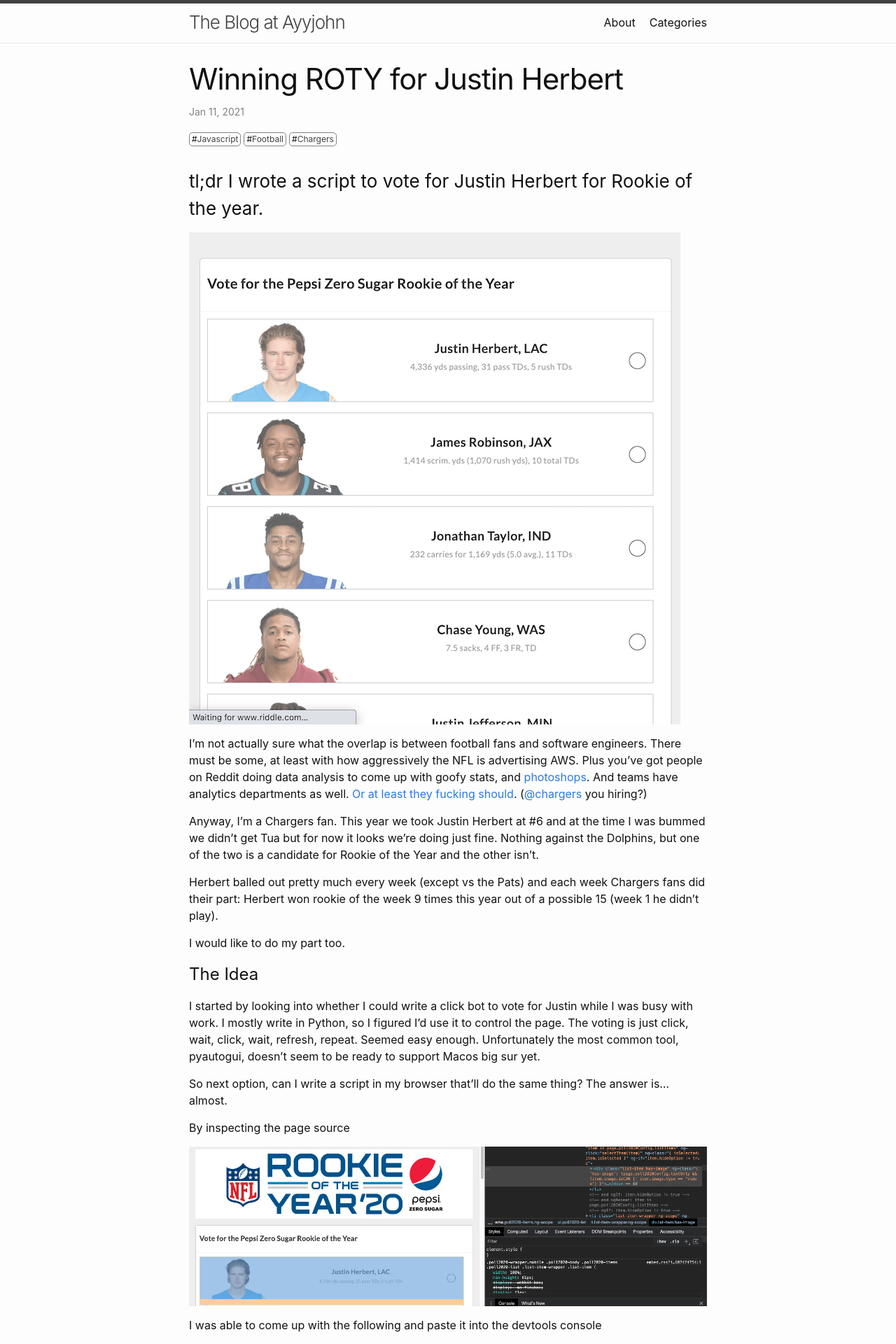
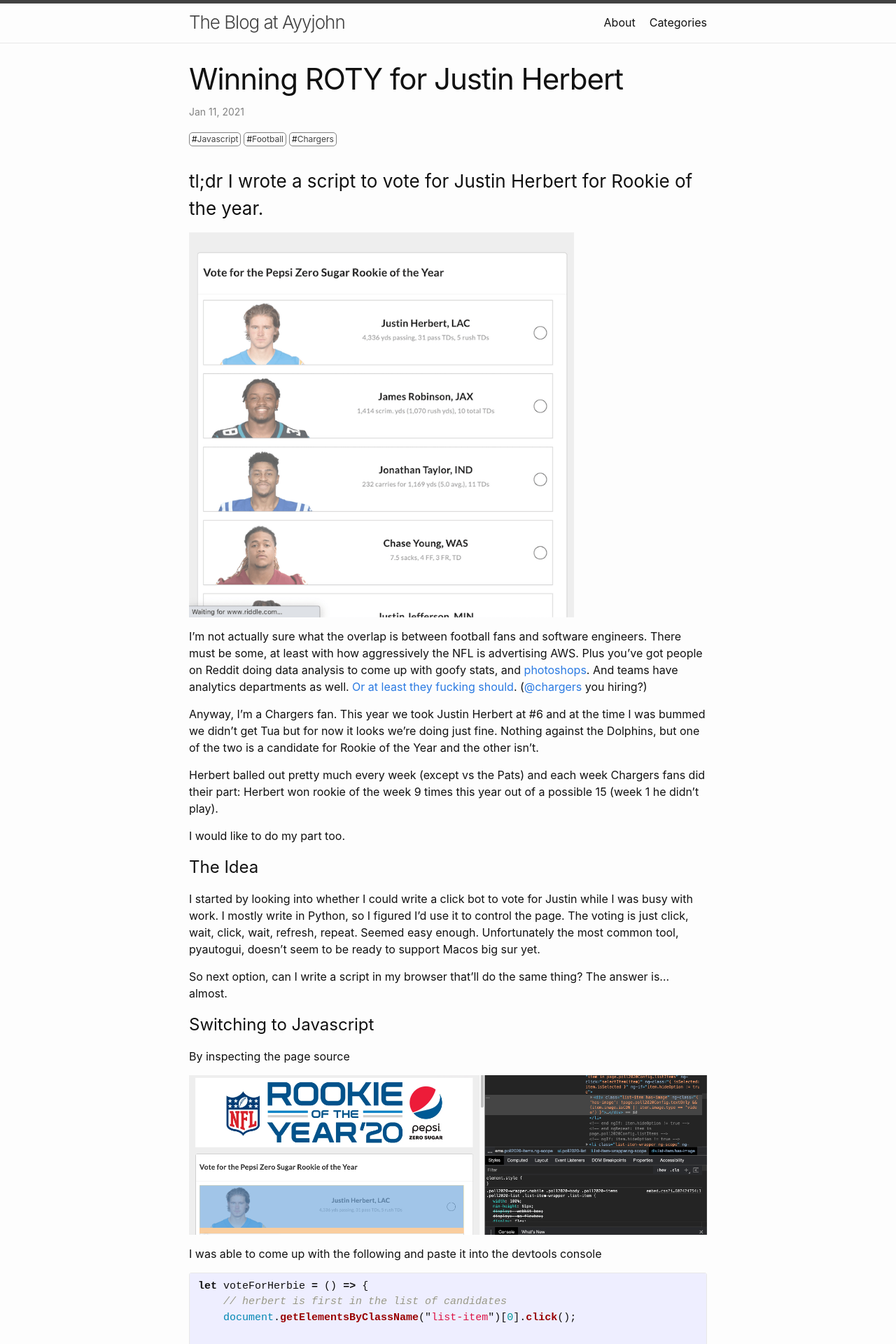
Before and after one commit to ayyjohn/ayyjohn.github.io, a Jekyll site: the page built from _posts/2021-01-11-herbie-for-roty.markdown, in a window 1280 px wide. Shown: the top 1920 px of the page at 70% size. Built offline with Jekyll 4.4.1, drawn with Linux system fonts in a browser that asks for light colours; some of the changed text lies outside the part shown.

Commit message:
add more headers and style to gif

```diff
--- a/_posts/2021-01-11-herbie-for-roty.markdown
+++ b/_posts/2021-01-11-herbie-for-roty.markdown
@@ -7,7 +7,7 @@ categories: [javascript, football, chargers]
 ---
 ### tl;dr I wrote a script to vote for Justin Herbert for Rookie of the year.
 
-![win_the_vote](/assets/herbie_roty/vote_for_herbie.gif)
+<img src='/assets/herbie_roty/vote_for_herbie.gif' class="herbie-vote-gif"/>
 
 I'm not actually sure what the overlap is between football fans and software engineers. There must be some, at least with how aggressively the NFL is advertising AWS.
 Plus you've got people on Reddit doing data analysis to come up with goofy stats, and [photoshops](https://www.reddit.com/r/Chargers/comments/kvy2k8/the_little_guys/).
@@ -26,6 +26,8 @@ Unfortunately the most common tool, pyautogui, doesn't seem to be ready to suppo
 So next option, can I write a script in my browser that'll do the same thing?
 The answer is... almost.
 
+# Switching to Javascript
+
 By inspecting the page source
 
 ![page source](/assets/herbie_roty/inspect_page.png)
@@ -34,12 +36,14 @@ I was able to come up with the following and paste it into the devtools console
 
 {% highlight javascript %}
 let voteForHerbie = () => {
-// herbert is first in the list of candidates
-document.getElementsByClassName("list-item")[0].click();
-// wait a little bit because the vote button doesn't pop up until after you pick
-setTimeout(() => document.getElementsByClassName("poll2020-btn")[0].click(), 500);
-// 500 extra ms to make sure it submits correctly
-setTimeout(() => location.reload(), 500);
+    // herbert is first in the list of candidates
+    document.getElementsByClassName("list-item")[0].click();
+
+    // wait a little bit because the vote button doesn't pop up until after you pick
+    setTimeout(() => document.getElementsByClassName("poll2020-btn")[0].click(), 500);
+
+    // 500 extra ms to make sure it submits correctly
+    setTimeout(() => location.reload(), 500);
 };
 setInterval(voteForHerbie, 1000);
 {% endhighlight%}
@@ -106,3 +113,5 @@ After migrating to ES5 (because that's all Tampermonkey supports), and using mor
 I hope this isn't against the rules. I set it to vote every 4 seconds which seemed about what a human could do if they really put their heart into it. Feel free to copy it and run it yourself in the background.
 
 ## Go bolts.
+
+<img src='/assets/herbie_roty/vote_for_herbie.gif' class="herbie-vote-gif"/>
--- a/assets/main.scss
+++ b/assets/main.scss
@@ -3,3 +3,8 @@
 ---
 
 @import "minima";
+
+.herbie-vote-gif {
+  width: 550px;
+  height: 550px;
+}
```
Also changed, not shown: other parts of _posts/2021-01-11-herbie-for-roty.markdown (+4 -1 lines).
